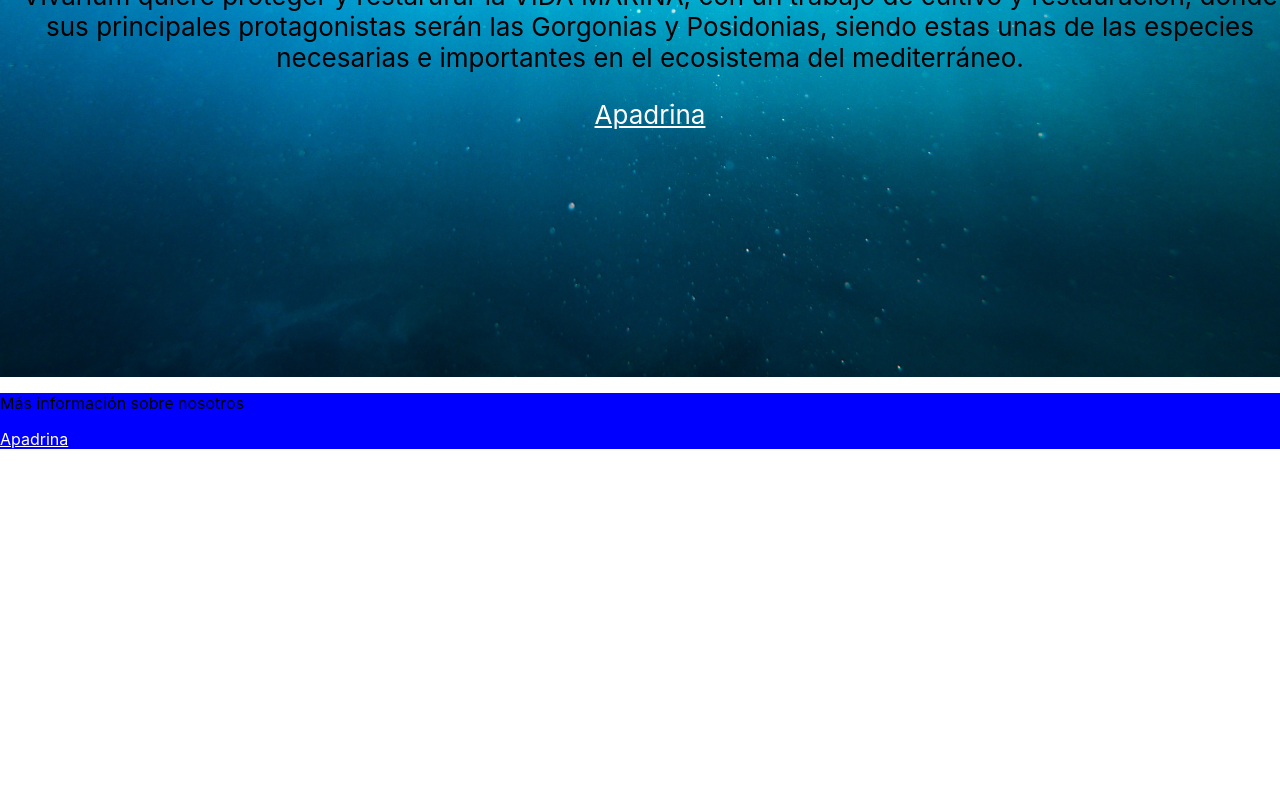
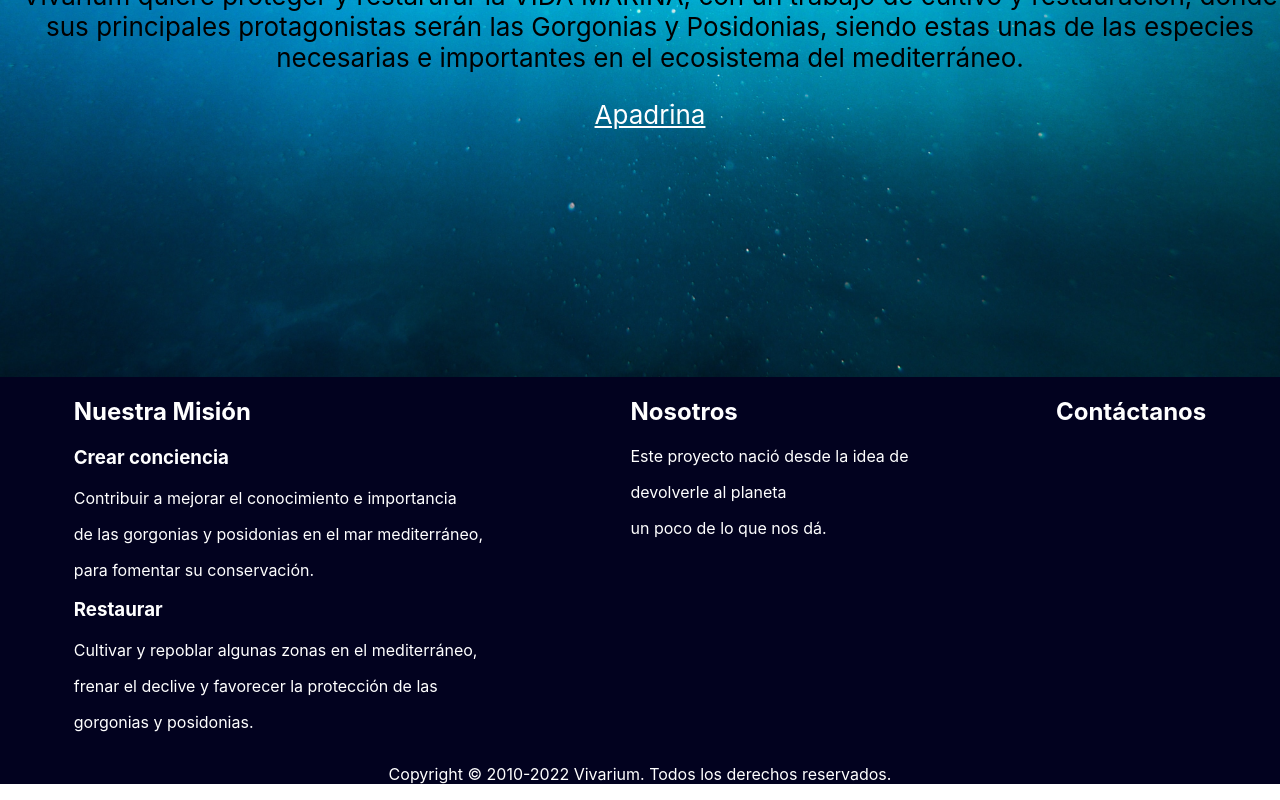
Before and after one commit to CeliaMi/VIVARIUM, a React (Create React App) app: page / in a window 1280 px wide. Shown: the part 473-1273 px from the top of the page. Before the commit the page ends 922 px from the top, so only its background shows below. Built offline with nearby package versions, Linux system fonts and the light colour scheme.

Commit message:
textoFooter

```diff
--- a/src/components/footer.jsx
+++ b/src/components/footer.jsx
@@ -3,21 +3,31 @@ import '../porter.css';
 function Footer() {
     return (
       <div className="Footer">
-        <header className="">
-
-          <p>
-          Más información sobre nosotros
-
-          </p>
-          <a
-            className="App-link"
-            href="#"
-            target="_blank"
-            rel="noopener noreferrer"
-          >
-            Apadrina
-          </a>
-        </header>
+        <div className='box'>
+          <div className='MisiónF'>
+            <h2>Nuestra Misión</h2>
+            <h3>Crear conciencia</h3>
+            <p>Contribuir a mejorar el conocimiento e importancia</p>
+            <p>de las gorgonias y posidonias en el mar mediterráneo,</p>
+            <p>para fomentar su conservación.</p>
+            <h3>Restaurar</h3>
+            <p>Cultivar y repoblar algunas zonas en el mediterráneo,</p>
+            <p>frenar el declive y favorecer la protección de las</p>
+            <p>gorgonias y posidonias.</p>
+          </div>
+          <div className='Nosotros'>
+            <h2>Nosotros</h2>
+            <p>Este proyecto nació desde la idea de</p>
+            <p>devolverle al planeta</p>
+            <p>un poco de lo que nos dá.</p>
+          </div>
+          <div className='Contacto'>
+            <h2>Contáctanos</h2>
+          </div>
+        </div>
+        <div className='copy'>
+        <p>Copyright © 2010-2022 Vivarium. Todos los derechos reservados.</p>
+        </div>
       </div>
     );
   }
--- a/src/porter.css
+++ b/src/porter.css
@@ -39,5 +39,15 @@ li {
 }
 
 .Footer {
-    background-color: blue;
+    color: #fff;
+    background-color: rgb(2, 2, 31);
   }
+
+.box {
+  display: flex;
+  justify-content: space-around;
+}
+
+.copy {
+  text-align: center;
+}
```
